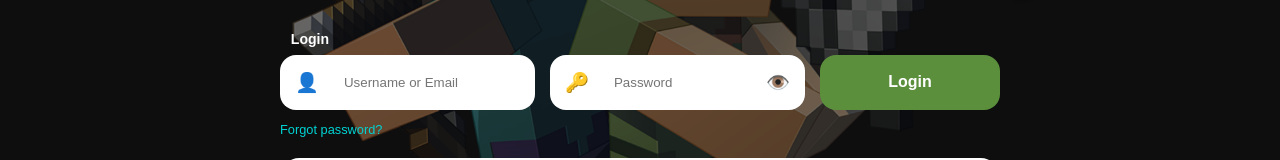
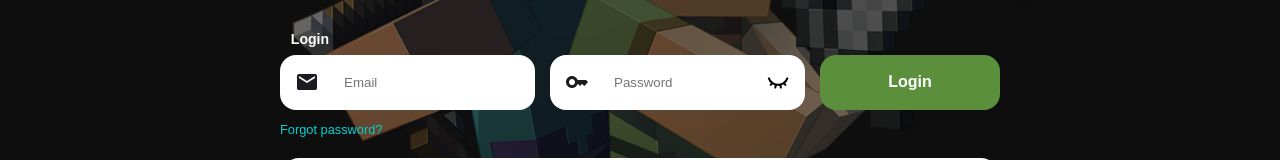
Before and after one commit to Diggeh/minecraft-hosting-demo, a React app in the folder frontend/: page /login in a window 1280 px wide. Shown: the part 366-526 px from the top of the page. Built offline with nearby package versions, Linux system fonts and the light colour scheme; the HTML template or start-up script is replaced by a standard one; a web font is replaced by a local one.

Commit message:
Minor ui changes and fixes

```diff
--- a/frontend/src/components/Navbar.jsx
+++ b/frontend/src/components/Navbar.jsx
@@ -9,6 +9,7 @@ export default function Navbar() {
 
   // Check if user is on Login Page
   const isLoginPage = location.pathname === "/login";
+  const isSignUpPage = location.pathname === "/register";
 
   return (
     <header className="main-header">
@@ -22,7 +23,7 @@ export default function Navbar() {
           <a href="/">Home</a>
 
           {/* Only show these links if NOT on login page */}
-          {!isLoginPage && (
+          {(!isLoginPage && !isSignUpPage) && (
             <>
               <a href="#plans">Plans</a>
               <a href="/features">Features</a>
--- a/frontend/src/pages/LandingPage.jsx
+++ b/frontend/src/pages/LandingPage.jsx
@@ -11,8 +11,6 @@ import iconLaptop from "../assets/icon-laptop.png";
 import iconGroup from "../assets/icon-group.png";
 import iconHarddrive from "../assets/icon-harddrive.png";
 import iconLocation from "../assets/icon-location.png";
-
-
 
 const LandingPage = () => {
     return (
@@ -116,6 +114,7 @@ const LandingPage = () => {
                     </div>
 
                 </div>
+                <p>*Plans are offered on a two-week basis, cancel anytime</p>
             </section>
         </div>
     );
--- a/frontend/src/pages/LoginPage.jsx
+++ b/frontend/src/pages/LoginPage.jsx
@@ -1,31 +1,28 @@
 import React, { useState, useContext } from "react";
 import { AuthContext } from "../contexts/authContext";
 import api from "../services/api";
-import "../styles/LoginPage.css"; // We'll put our styles here
+import iconMail from "../assets/icon_mail.svg";
+import iconKey from "../assets/icon_key.svg";
+import iconEyeClosed from "../assets/icon_eye_closed.svg";
+import "../styles/LoginPage.css";
+
 
 const LoginPage = () => {
-  // 1. Set up memory for what the user types
   const [email, setEmail] = useState("");
   const [password, setPassword] = useState("");
   const [error, setError] = useState("");
 
-  // 2. Bring in the global login function from our Context
   const { login } = useContext(AuthContext);
 
-  // 3. What happens when they click "Login"
   const handleLogin = async (e) => {
-    e.preventDefault(); // Stop the page from refreshing
-    setError(""); // Clear any old errors
+    e.preventDefault();
+    setError("");
 
     try {
-      // Send the request to your Express backend
-      // (Make sure this URL matches your actual backend auth route!)
       const response = await api.post("/users/login", { email, password });
 
-      // Save their info to global memory
       login(response.data, response.data.token);
 
-      // Send them to the dashboard (we will build this routing next!)
       window.location.href = "/dashboard";
     } catch (err) {
       setError(err.response?.data?.message || "Failed to login. Try again.");
@@ -35,19 +32,17 @@ const LoginPage = () => {
   return (
     <div className="login-page">
       <div className="login-overlay">
-        {/* Placeholder for your background characters */}
         <h1 className="login-title">Start your adventure today</h1>
 
         <form className="login-form" onSubmit={handleLogin}>
           <p className="input-label">Login</p>
 
-          {/* Horizontal Layout matching your Figma */}
           <div className="input-row">
             <div className="input-wrapper">
-              <span className="icon">👤</span>
+              <img src={iconMail} />
               <input
                 type="text"
-                placeholder="Username or Email"
+                placeholder="Email"
                 value={email}
                 onChange={(e) => setEmail(e.target.value)}
                 required
@@ -55,7 +50,7 @@ const LoginPage = () => {
             </div>
 
             <div className="input-wrapper">
-              <span className="icon">🔑</span>
+              <img src={iconKey} />
               <input
                 type="password"
                 placeholder="Password"
@@ -63,7 +58,7 @@ const LoginPage = () => {
                 onChange={(e) => setPassword(e.target.value)}
                 required
               />
-              <span className="icon-right">👁️</span>
+              <img src={iconEyeClosed} />
             </div>
 
             <button type="submit" className="btn-login">
@@ -71,7 +66,6 @@ const LoginPage = () => {
             </button>
           </div>
 
-          {/* Error Message Display */}
           {error && <p className="error-text">{error}</p>}
 
           <div className="form-links">
@@ -80,7 +74,6 @@ const LoginPage = () => {
             </a>
           </div>
 
-          {/* Google Auth Placeholder */}
           <button type="button" className="btn-google">
             <img
               src="https://upload.wikimedia.org/wikipedia/commons/c/c1/Google_%22G%22_logo.svg"
--- a/frontend/src/styles/LandingPage.css
+++ b/frontend/src/styles/LandingPage.css
@@ -71,6 +71,11 @@ html {
   padding: 80px;
   align-items: center;
   scroll-margin-top: 10px;
+}
+
+.plans-section p {
+  margin-top: 16px;
+  font-size: 0.7rem;
 }
 
 .plans-container {
```
